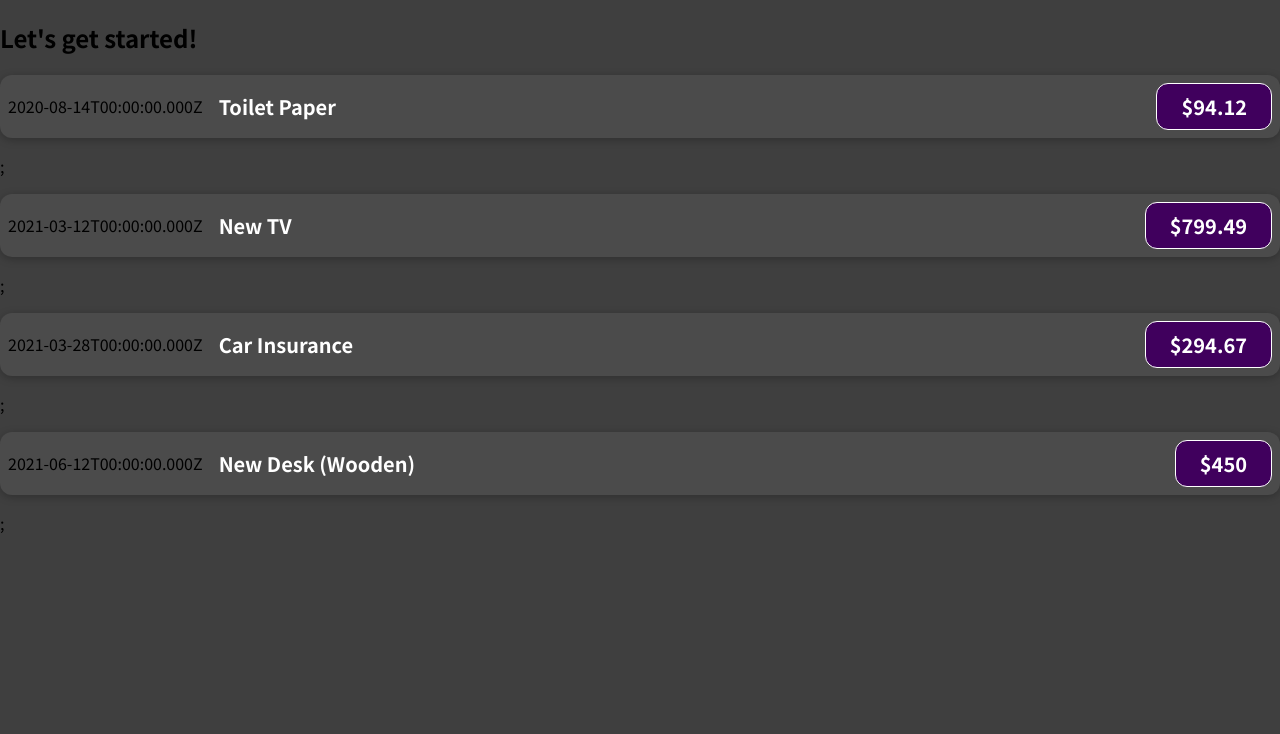
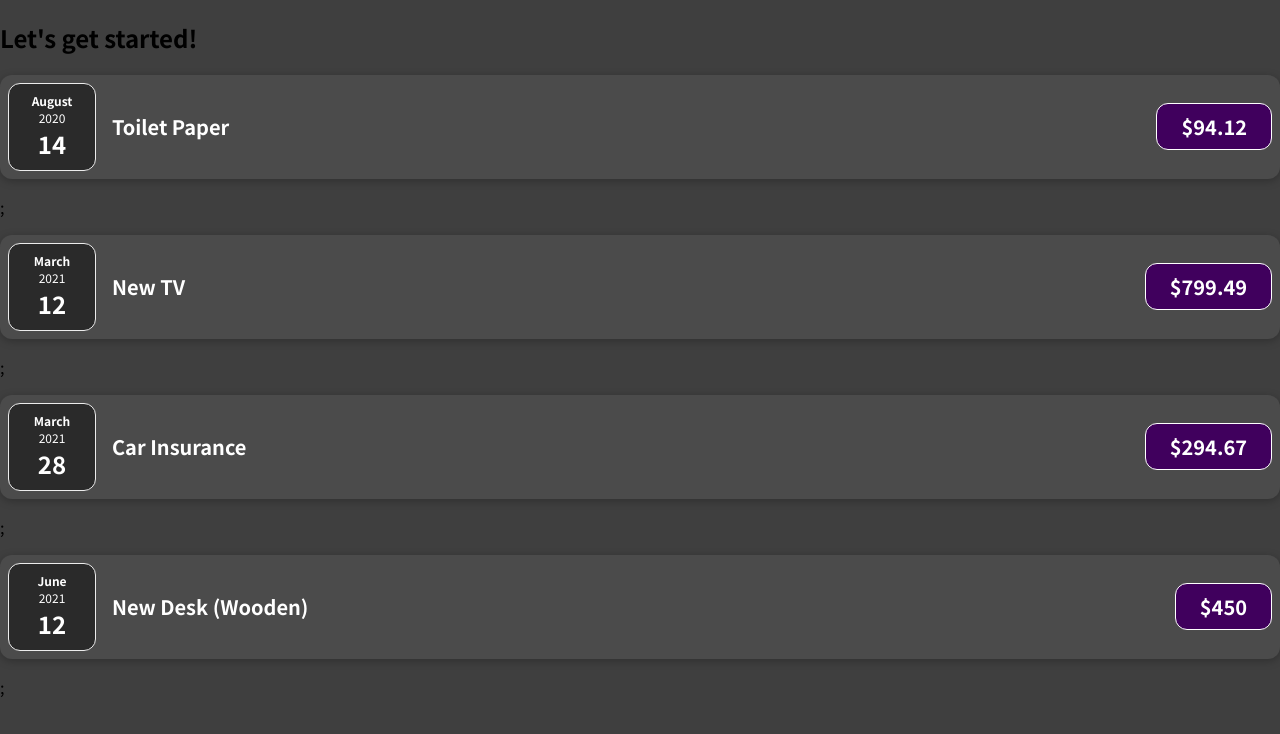
Before and after one commit to guywhale/01-starting-setup, a JavaScript app: page / in a window 1280 px wide. Shown: the top 734 px of the page. Built offline with nearby package versions, Linux system fonts and the light colour scheme.

Commit message:
Add Expense Date component to expense item component

```diff
--- a/src/App.js
+++ b/src/App.js
@@ -30,25 +30,25 @@
         title={expenses[0].title}
         amount={expenses[0].amount}
         date={expenses[0].date}
-      ></ExpenseItem>
+      />
       ;
       <ExpenseItem
         title={expenses[1].title}
         amount={expenses[1].amount}
         date={expenses[1].date}
-      ></ExpenseItem>
+      />
       ;
       <ExpenseItem
         title={expenses[2].title}
         amount={expenses[2].amount}
         date={expenses[2].date}
-      ></ExpenseItem>
+      />
       ;
       <ExpenseItem
         title={expenses[3].title}
         amount={expenses[3].amount}
         date={expenses[3].date}
-      ></ExpenseItem>
+      />
       ;
     </div>
   );
--- /dev/null
+++ b/src/components/ExpenseDate.css
@@ -0,0 +1,26 @@
+.expense-date {
+  display: flex;
+  flex-direction: column;
+  width: 5.5rem;
+  height: 5.5rem;
+  border: 1px solid #ececec;
+  background-color: #2a2a2a;
+  color: white;
+  border-radius: 12px;
+  align-items: center;
+  justify-content: center;
+}
+
+.expense-date__month {
+  font-size: 0.75rem;
+  font-weight: bold;
+}
+
+.expense-date__year {
+  font-size: 0.75rem;
+}
+
+.expense-date__day {
+  font-size: 1.5rem;
+  font-weight: bold;
+}
--- /dev/null
+++ b/src/components/ExpenseDate.js
@@ -0,0 +1,17 @@
+import "./ExpenseDate.css";
+
+function ExpenseDate(props) {
+  const month = props.date.toLocaleString("en-US", { month: "long" });
+  const day = props.date.toLocaleString("en-US", { day: "2-digit" });
+  const year = props.date.getFullYear();
+
+  return (
+    <div className="expense-date">
+      <div className="expense-date__month">{month}</div>
+      <div className="expense-date__year">{year}</div>
+      <div className="expense-date__day">{day}</div>
+    </div>
+  );
+}
+
+export default ExpenseDate;
--- a/src/components/ExpenseItem.js
+++ b/src/components/ExpenseItem.js
@@ -1,9 +1,10 @@
+import ExpenseDate from "./ExpenseDate";
 import "./ExpenseItem.css";
 
 function ExpenseItem(props) {
   return (
     <div className="expense-item">
-      <div>{props.date.toISOString()}</div>
+      <ExpenseDate date={props.date} />
       <div className="expense-item__description">
         <h2>{props.title}</h2>
         <div className="expense-item__price">${props.amount}</div>
```
Also changed, not shown: 1 other file (tests, documents, lock files or other folders).
